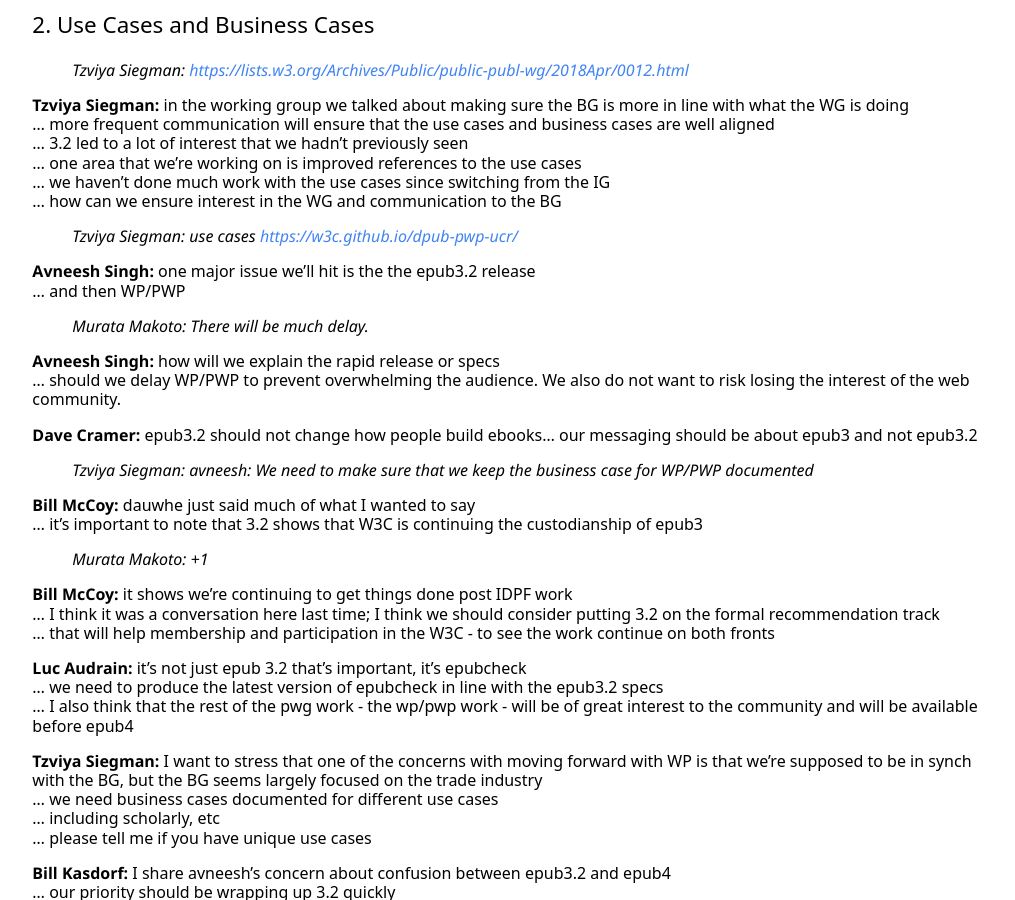
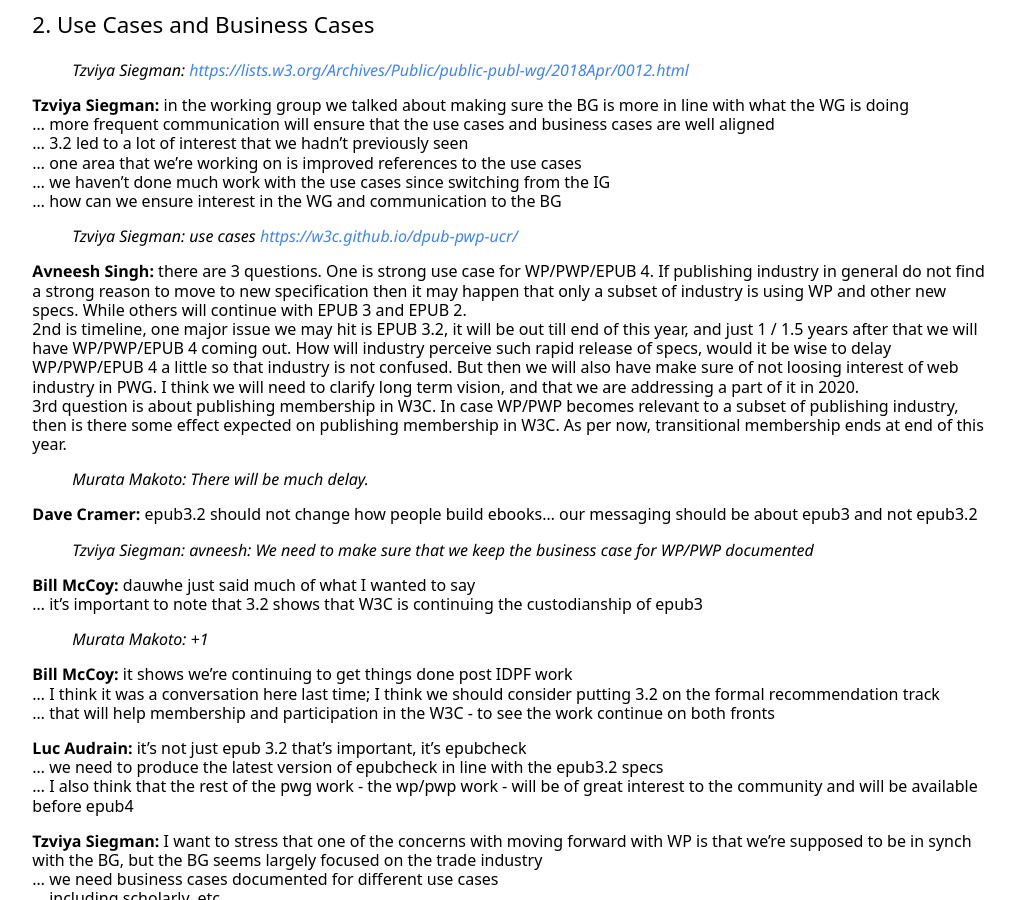
Before and after one commit to w3c/publ-bg, a Jekyll site: the page built from Meetings/Minutes/2018/2018-04-24-pbg.md, in a window 1280 px wide and 900 px high, scrolled down 1184 px. Shown: the whole window, without its empty margins (252-1267 px from the left). Built offline with Jekyll 4.4.1, drawn with Linux system fonts in a browser that asks for light colours; some web fonts are replaced.

Commit message:
Added changes requested by Avneesh, see https://lists.w3.org/Archives/Public/public-publishingbg/2018May/0003.html

```diff
--- a/Meetings/Minutes/2018/2018-04-24-pbg.md
+++ b/Meetings/Minutes/2018/2018-04-24-pbg.md
@@ -68,13 +68,12 @@ See also the [Agenda]() and the [IRC Log](https://www.w3.org/2018/04/24-pbg-irc.
 
 > *Tzviya Siegman:* use cases [https://w3c.github.io/dpub-pwp-ucr/](https://w3c.github.io/dpub-pwp-ucr/)
 
-**Avneesh Singh:** one major issue we'll hit is the the epub3.2 release
-… and then WP/PWP
+**Avneesh Singh:** there are 3 questions.
+One is strong use case for WP/PWP/EPUB 4. If publishing industry in general do not find a strong reason to move to new specification then it may happen that only a subset of industry is using WP and other new specs. While others will continue with EPUB 3 and EPUB 2.
+2nd is timeline, one major issue we may hit is EPUB 3.2, it will be out till end of this year, and just 1 / 1.5 years after that we will have WP/PWP/EPUB 4 coming out. How will industry perceive such rapid release of specs, would it be wise to delay WP/PWP/EPUB 4 a little so that industry is not confused. But then we will also have make sure of not loosing interest of web industry in PWG. I think we will need to clarify long term vision, and that we are addressing a part of it in 2020.
+3rd question is about publishing membership in W3C. In case WP/PWP becomes relevant to a subset of publishing industry, then is there some effect expected on publishing membership in W3C. As per now, transitional membership ends at end of this year.
 
 > *Murata Makoto:* There will be much delay.
-
-**Avneesh Singh:** how will we explain the rapid release or specs
-… should we delay WP/PWP to prevent overwhelming the audience. We also do not want to risk losing the interest of the web community.
 
 **Dave Cramer:** epub3.2 should not change how people build ebooks... our messaging should be about epub3 and not epub3.2
 
```
